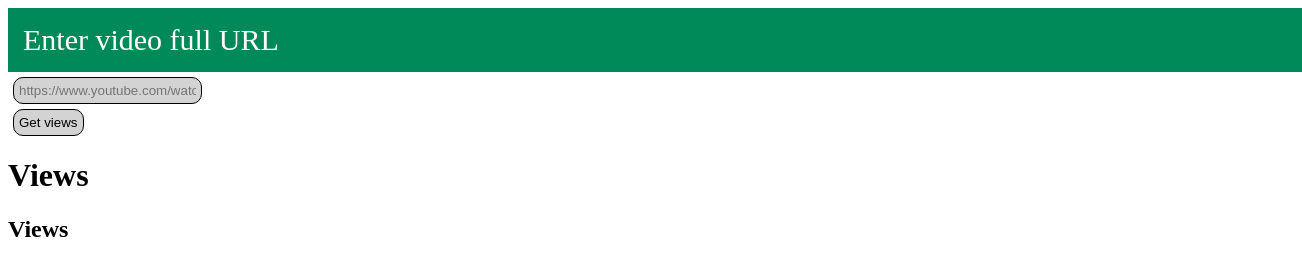
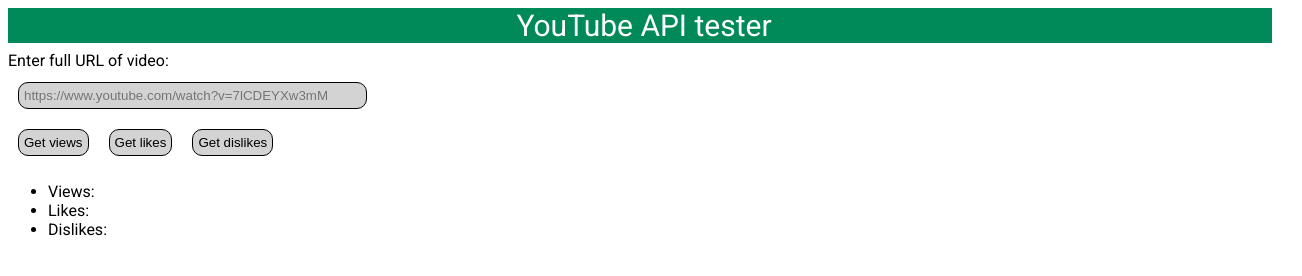
Before and after one commit to Patysonchick/youtube-api, a plain HTML site: page ui/index.html in a window 1280 px wide. Shown: the whole page, 1302 px wide, since content can reach past the window. Drawn offline with Linux system fonts and the light colour scheme.

Commit message:
ui
html+css

```diff
--- a/ui/index.html
+++ b/ui/index.html
@@ -7,15 +7,21 @@
         <title>YouTube Api</title>
     </head>
     <body>
+        <p id="head">YouTube API tester</p>
         <form>
-            <label for="URLField">Еnter video full URL</label>
-            <input type="text" id="URLField" placeholder="https://www.youtube.com/watch?v=7lCDEYXw3mM">
-            <button type="button" id="get_views" onclick="getViews()">Get views</button>
+            <p id="url">Enter full URL of video:</p>
+            <input type="text" id="URLField" placeholder="https://www.youtube.com/watch?v=7lCDEYXw3mM" size="40">
+            <div class="buttons">
+                <button type="button" id="get_views" onclick="getViews()">Get views</button>
+                <button type="button" id="get_views" onclick="getLikes()">Get likes</button>
+                <button type="button" id="get_views" onclick="getComments()">Get dislikes</button>
+            </div>
         </form>
-
-        <h1>Views</h1>
-        <h2 id="viewValue">Views</h2>
-
+        <ul class="result">
+            <li>Views:</li>
+            <li>Likes:</li>
+            <li>Dislikes:</li>
+        </div>
         <script src="main.js"></script>
     </body>
 </html>
--- a/ui/styles.css
+++ b/ui/styles.css
@@ -1,20 +1,35 @@
-label {
-    display: flex;
-    width: 100%;
-    padding: 15px;
+@import url('https://fonts.googleapis.com/css2?family=Roboto:ital,wght@0,100;0,300;0,400;0,500;0,700;0,900;1,100;1,300;1,400;1,500;1,700;1,900&display=swap');
 
+body {
+    font-family: "Roboto";
+}
+#head{
+    padding-left: 8px;
+    margin-top: 0;
+    margin-bottom: 2px;
     background-color: rgb(0, 138, 90);
+    text-align: center;
     color: white;
     font-size: 30px;
 }
 
+#url{
+    margin-top: 8px;
+    margin-bottom: 2px;
+}
+.buttons{
+    display: flex;
+    align-items: center;
+}
+.result{
+
+}
+
 input, button {
-    display: flex;
-    margin: 5px;
-
+    place-content: center;
+    margin: 10px;
     border: 1px solid;
     padding: 5px;
     border-radius: 10px;
-
     background-color: lightgray;
 }
```
